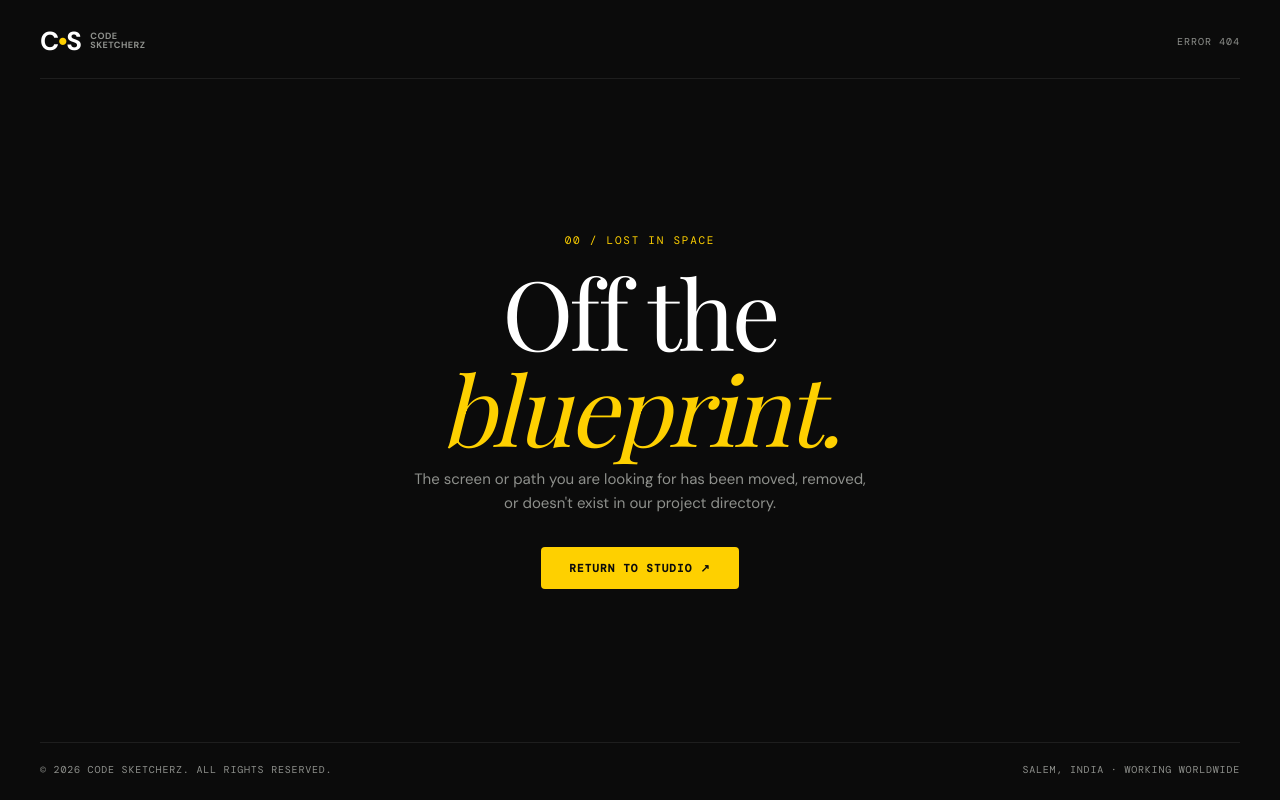
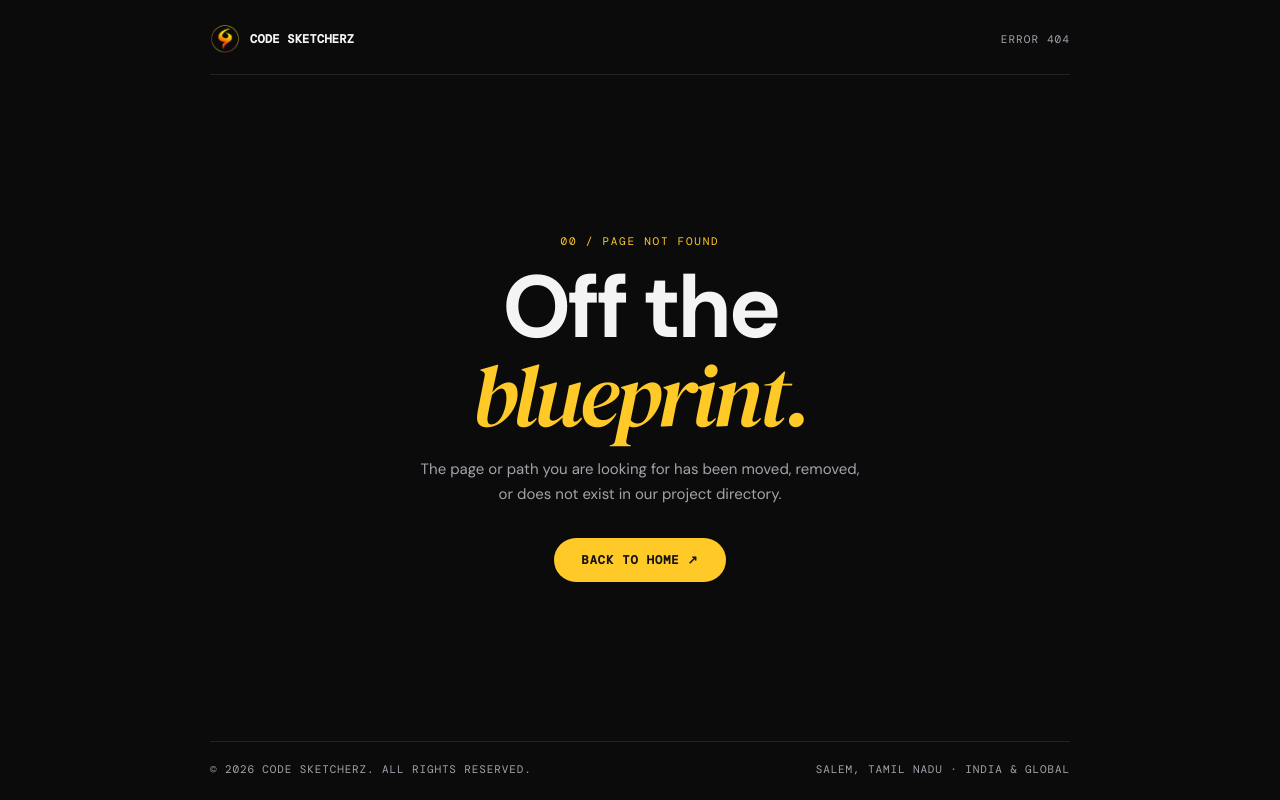
Before and after one commit to gowrinath36-tech/CodeSketcherzPortfolio, a plain HTML site: page 404.html in a window 1280 px wide. Drawn offline with nearby package versions, Linux system fonts and the light colour scheme; a web font is replaced by a local one.

Commit message:
feat: add main 404 error page

```diff
--- a/404.html
+++ b/404.html
@@ -2,23 +2,43 @@
 <html lang="en" data-theme="dark">
 <head>
     <meta charset="UTF-8">
-    <meta name="viewport" content="width=device-width, initial-scale=1.0">
-    <title>404 — Page Not Found · Code Sketcherz</title>
+    <meta name="viewport" content="width=device-width, initial-scale=1.0, viewport-fit=cover">
+    <title>404 · Page Not Found · Code Sketcherz</title>
+    <meta name="description" content="Page not found on Code Sketcherz.">
     <meta name="theme-color" content="#171717">
     <link rel="icon" type="image/png" href="Images/logo.webp">
     <link rel="apple-touch-icon" href="Images/logo.webp">
     <link rel="preconnect" href="https://fonts.googleapis.com">
     <link rel="preconnect" href="https://fonts.gstatic.com" crossorigin>
-    <link href="https://fonts.googleapis.com/css2?family=DM+Mono:wght@400;500;700&family=DM+Sans:wght@400;700&family=Playfair+Display:ital,wght@0,400;1,400&display=swap" rel="stylesheet">
+    <link href="https://fonts.googleapis.com/css2?family=DM+Mono:wght@400;500;700&family=DM+Sans:wght@400;500;700&family=DM+Serif+Display:ital@1&display=swap" rel="stylesheet">
+    <script>
+        (function () {
+            try {
+                var saved = localStorage.getItem('cs-theme') || localStorage.getItem('theme');
+                if (saved === 'light' || saved === 'dark') {
+                    document.documentElement.setAttribute('data-theme', saved);
+                }
+            } catch (e) {}
+        })();
+    </script>
     <style>
         :root {
-            --bg: #0b0b0b;
-            --yellow: #fed000;
-            --white: #ffffff;
-            --muted: #8e908c;
-            --border: rgba(255, 255, 255, 0.08);
+            --bg: #0b0b0c;
+            --yellow: #FFC928;
+            --accent: #FFC928;
+            --white: #f4f4f5;
+            --muted: #a3a3ab;
+            --border: rgba(255, 255, 255, 0.1);
+        }
+        html[data-theme="light"] {
+            --bg: #faf9f5;
+            --accent: #a16207;
+            --white: #141416;
+            --muted: #52525b;
+            --border: rgba(20, 20, 22, 0.12);
         }
         * { box-sizing: border-box; margin: 0; padding: 0; }
+        html { -webkit-tap-highlight-color: transparent; }
         body {
             background-color: var(--bg);
             color: var(--white);
@@ -28,12 +48,13 @@
             flex-direction: column;
             justify-content: space-between;
             padding: 24px;
+            overflow-x: hidden;
         }
         header {
             display: flex;
             align-items: center;
             justify-content: space-between;
-            max-width: 1200px;
+            max-width: 860px;
             width: 100%;
             margin: 0 auto;
             padding-bottom: 20px;
@@ -46,18 +67,22 @@
             text-decoration: none;
             color: var(--white);
         }
-        .brand-mark {
-            font-size: 26px;
-            font-weight: 800;
-            letter-spacing: -0.06em;
+        .brand img {
+            width: 30px;
+            height: 30px;
+            display: block;
         }
-        .brand-mark span { color: var(--yellow); }
         .brand-text {
-            font-size: 9px;
-            line-height: 0.95;
-            font-weight: 800;
-            letter-spacing: 0.05em;
+            font-family: 'DM Mono', monospace;
+            font-size: 0.75rem;
+            font-weight: 700;
+            letter-spacing: 0.02em;
+        }
+        .error-code-label {
+            font-family: 'DM Mono', monospace;
+            font-size: 0.6875rem;
             color: var(--muted);
+            letter-spacing: 0.1em;
         }
         main {
             display: flex;
@@ -65,92 +90,113 @@
             align-items: center;
             justify-content: center;
             text-align: center;
-            padding: 40px 20px;
+            padding: 48px 20px;
             max-width: 680px;
             margin: auto;
         }
         .error-tag {
             font-family: 'DM Mono', monospace;
-            font-size: 11px;
+            font-size: 0.6875rem;
             letter-spacing: 0.16em;
-            color: var(--yellow);
+            color: var(--accent);
             text-transform: uppercase;
             margin-bottom: 16px;
             display: inline-block;
+            animation: csFadeUp 0.55s cubic-bezier(0.22, 1, 0.36, 1) both;
         }
         h1 {
-            font-family: 'Playfair Display', Georgia, serif;
-            font-size: clamp(52px, 8vw, 96px);
-            font-weight: 400;
+            font-size: clamp(3rem, 8vw, 5.5rem);
+            font-weight: 700;
             line-height: 1;
-            letter-spacing: -0.03em;
-            margin-bottom: 12px;
+            letter-spacing: -0.04em;
+            margin-bottom: 16px;
+            animation: csFadeUp 0.65s 0.08s cubic-bezier(0.22, 1, 0.36, 1) both, csFloat 5s 0.8s ease-in-out infinite;
+            will-change: transform, opacity;
         }
         h1 span {
+            font-family: 'DM Serif Display', Georgia, serif;
             font-style: italic;
-            color: var(--yellow);
+            font-weight: 400;
+            color: var(--accent);
         }
         p {
-            font-size: 15px;
-            line-height: 1.6;
+            font-size: 0.9375rem;
+            line-height: 1.65;
             color: var(--muted);
             margin-bottom: 32px;
-            max-width: 460px;
+            max-width: 440px;
+            animation: csFadeUp 0.7s 0.16s cubic-bezier(0.22, 1, 0.36, 1) both;
         }
         .btn-home {
             display: inline-flex;
             align-items: center;
             gap: 8px;
             background: var(--yellow);
-            color: #0b0b0b;
+            color: #141416;
             padding: 14px 28px;
-            border-radius: 4px;
+            border-radius: 999px;
             font-family: 'DM Mono', monospace;
-            font-size: 11px;
+            font-size: 0.75rem;
             font-weight: 700;
-            letter-spacing: 0.1em;
+            letter-spacing: 0.08em;
             text-decoration: none;
-            transition: transform 0.2s ease, background 0.2s ease;
+            transition: transform 0.2s ease, opacity 0.2s ease;
+            animation: csFadeUp 0.75s 0.24s cubic-bezier(0.22, 1, 0.36, 1) both;
         }
         .btn-home:hover {
-            background: var(--white);
             transform: translateY(-2px);
+            opacity: 0.92;
         }
         footer {
-            max-width: 1200px;
+            max-width: 860px;
             width: 100%;
             margin: 0 auto;
             display: flex;
             justify-content: space-between;
             align-items: center;
+            flex-wrap: wrap;
+            gap: 8px;
             font-family: 'DM Mono', monospace;
-            font-size: 10px;
+            font-size: 0.6875rem;
             letter-spacing: 0.08em;
             color: var(--muted);
             border-top: 1px solid var(--border);
             padding-top: 20px;
+        }
+        @keyframes csFadeUp {
+            from { opacity: 0; transform: translateY(16px); }
+            to { opacity: 1; transform: translateY(0); }
+        }
+        @keyframes csFloat {
+            0%, 100% { transform: translateY(0); }
+            50% { transform: translateY(-6px); }
+        }
+        @media (prefers-reduced-motion: reduce) {
+            .error-tag, h1, p, .btn-home {
+                animation: none !important;
+            }
         }
     </style>
 </head>
 <body>
     <header>
         <a class="brand" href="index.html#hero">
-            <div class="brand-mark">C<span>•</span>S</div>
-            <div class="brand-text">CODE<br>SKETCHERZ</div>
+            <img src="Images/logo.webp" alt="Code Sketcherz">
+            <span class="brand-text">CODE SKETCHERZ</span>
         </a>
-        <span style="font-family:'DM Mono',monospace; font-size:10px; color:var(--muted); letter-spacing:0.1em;">ERROR 404</span>
+        <span class="error-code-label">ERROR 404</span>
     </header>
 
     <main>
-        <span class="error-tag">00 / LOST IN SPACE</span>
+        <span class="error-tag">00 / PAGE NOT FOUND</span>
         <h1>Off the<br><span>blueprint.</span></h1>
-        <p>The screen or path you are looking for has been moved, removed, or doesn't exist in our project directory.</p>
-        <a href="index.html#hero" class="btn-home">RETURN TO STUDIO <span>↗</span></a>
+        <p>The page or path you are looking for has been moved, removed, or does not exist in our project directory.</p>
+        <a href="index.html#hero" class="btn-home">BACK TO HOME <span>↗</span></a>
     </main>
 
     <footer>
         <span>© 2026 CODE SKETCHERZ. ALL RIGHTS RESERVED.</span>
-        <span>SALEM, INDIA · WORKING WORLDWIDE</span>
+        <span>SALEM, TAMIL NADU · INDIA &amp; GLOBAL</span>
     </footer>
 </body>
 </html>
```
Also changed, not shown: js/main.js (+71 -15 lines).
